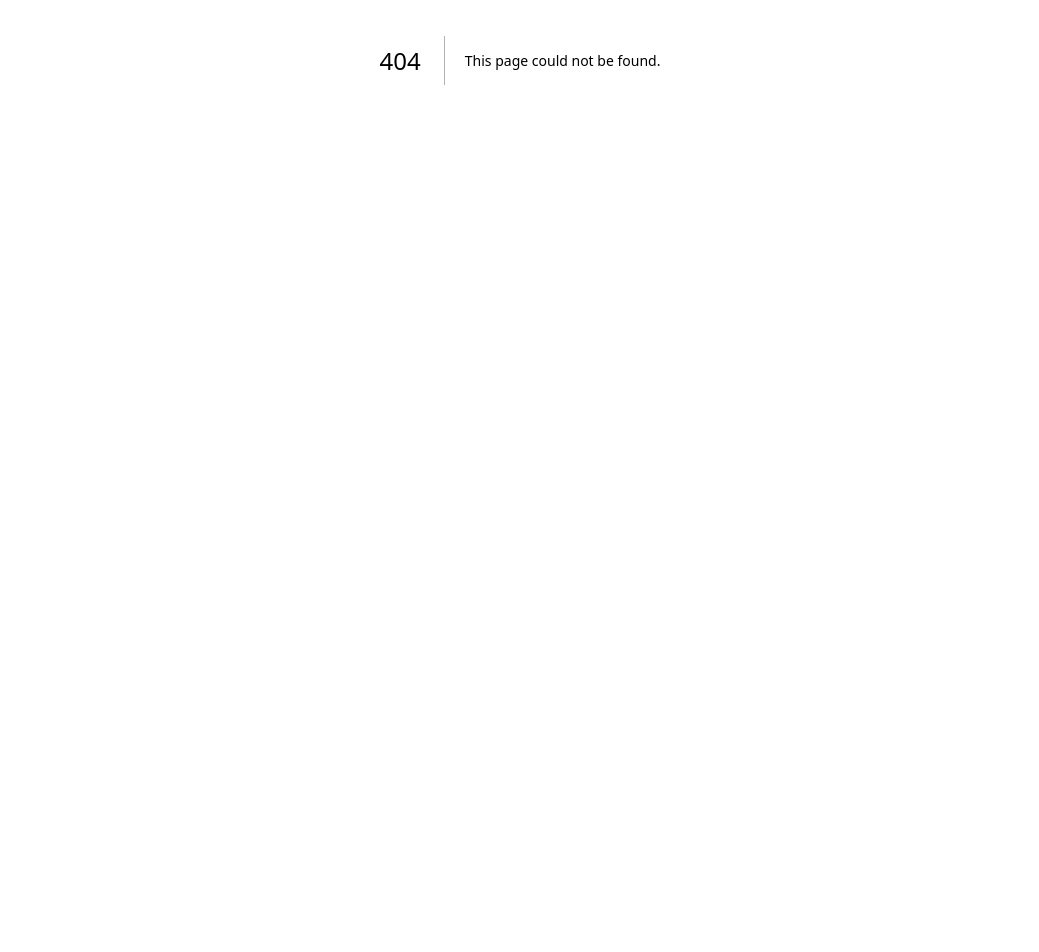
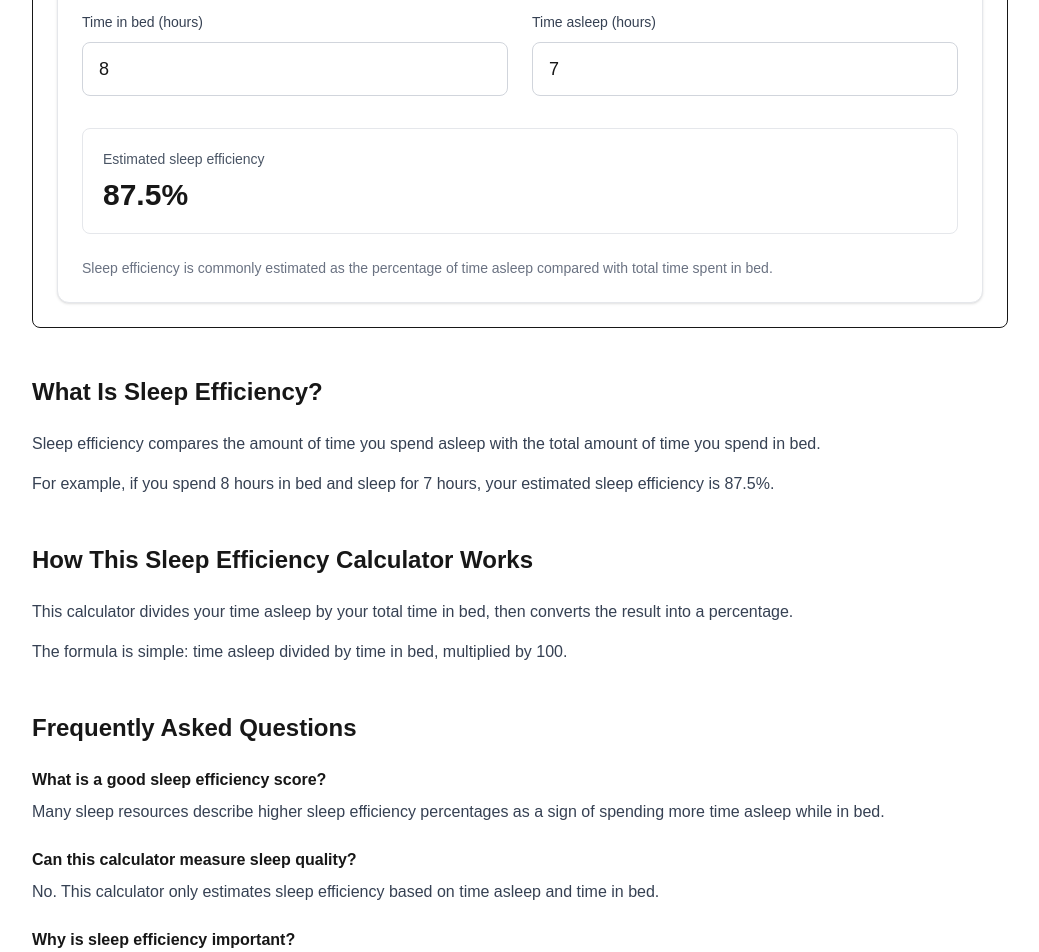
Before and after one commit to Lee-ciang/sleep-pilates-tools, a Next.js app: page /sleep-efficiency-calculator in a window 1280 px wide. Before the commit this address had no page. Shown: the part 340-1292 px from the top of the page, without its empty margins (120-1159 px from the left). Before the commit the page ends 800 px from the top, so only its background shows below. Built offline with nearby package versions, Linux system fonts and the light colour scheme.

Commit message:
Build Sleep Efficiency Calculator

```diff
--- a/app/page.tsx
+++ b/app/page.tsx
@@ -75,6 +75,15 @@ export default function Home() {
     Sleep Duration Calculator
   </a>
 </li>
+
+<li>
+  <a
+    href="/sleep-efficiency-calculator"
+    className="text-blue-600 hover:underline"
+  >
+    Sleep Efficiency Calculator
+  </a>
+</li>
           </ul>
         </section>
       </div>
--- /dev/null
+++ b/app/sleep-efficiency-calculator/page.tsx
@@ -0,0 +1,163 @@
+import type { Metadata } from "next";
+import SleepEfficiencyCalculator from "@/components/SleepEfficiencyCalculator";
+
+export const metadata: Metadata = {
+  title: "Sleep Efficiency Calculator | Estimate Sleep Efficiency",
+  description:
+    "Use this free sleep efficiency calculator to estimate the percentage of time spent asleep while in bed.",
+};
+
+export default function SleepEfficiencyCalculatorPage() {
+  return (
+    <main className="min-h-screen bg-white">
+      <div className="mx-auto max-w-5xl px-6 py-16">
+        <a
+          href="/"
+          className="text-sm font-medium text-blue-600 hover:underline"
+        >
+          ← Back to all tools
+        </a>
+
+        <h1 className="mt-6 text-4xl font-bold">
+          Sleep Efficiency Calculator
+        </h1>
+
+        <p className="mt-4 text-lg text-gray-600">
+          Estimate sleep efficiency by comparing time asleep with total time
+          spent in bed.
+        </p>
+
+        <section className="mt-12 rounded-lg border p-6">
+          <h2 className="text-2xl font-semibold">
+            Calculator
+          </h2>
+
+          <div className="mt-6">
+  <SleepEfficiencyCalculator />
+</div>
+        </section>
+
+        <section className="mt-12">
+  <h2 className="text-2xl font-semibold">
+    What Is Sleep Efficiency?
+  </h2>
+
+  <div className="mt-6 space-y-4 text-gray-700">
+    <p>
+      Sleep efficiency compares the amount of time you spend asleep with the
+      total amount of time you spend in bed.
+    </p>
+
+    <p>
+      For example, if you spend 8 hours in bed and sleep for 7 hours, your
+      estimated sleep efficiency is 87.5%.
+    </p>
+  </div>
+</section>
+
+<section className="mt-12">
+  <h2 className="text-2xl font-semibold">
+    How This Sleep Efficiency Calculator Works
+  </h2>
+
+  <div className="mt-6 space-y-4 text-gray-700">
+    <p>
+      This calculator divides your time asleep by your total time in bed,
+      then converts the result into a percentage.
+    </p>
+
+    <p>
+      The formula is simple: time asleep divided by time in bed, multiplied
+      by 100.
+    </p>
+  </div>
+</section>
+
+<section className="mt-12">
+  <h2 className="text-2xl font-semibold">
+    Frequently Asked Questions
+  </h2>
+
+  <div className="mt-6 space-y-6">
+    <div>
+      <h3 className="font-semibold">
+        What is a good sleep efficiency score?
+      </h3>
+
+      <p className="mt-2 text-gray-700">
+        Many sleep resources describe higher sleep efficiency percentages as
+        a sign of spending more time asleep while in bed.
+      </p>
+    </div>
+
+    <div>
+      <h3 className="font-semibold">
+        Can this calculator measure sleep quality?
+      </h3>
+
+      <p className="mt-2 text-gray-700">
+        No. This calculator only estimates sleep efficiency based on time
+        asleep and time in bed.
+      </p>
+    </div>
+
+    <div>
+      <h3 className="font-semibold">
+        Why is sleep efficiency important?
+      </h3>
+
+      <p className="mt-2 text-gray-700">
+        Sleep efficiency can help you understand how much of your time in bed
+        is actually spent sleeping.
+      </p>
+    </div>
+  </div>
+</section>
+
+<section className="mt-12">
+  <h2 className="text-2xl font-semibold">
+    Related Sleep Tools
+  </h2>
+
+  <div className="mt-6 grid gap-4 sm:grid-cols-3">
+    <a
+      href="/sleep-duration-calculator"
+      className="rounded-lg border border-gray-200 p-5 hover:border-blue-300"
+    >
+      <h3 className="font-semibold">
+        Sleep Duration Calculator
+      </h3>
+      <p className="mt-2 text-sm text-gray-600">
+        Calculate total sleep time between bedtime and wake-up time.
+      </p>
+    </a>
+
+    <a
+      href="/sleep-debt-calculator"
+      className="rounded-lg border border-gray-200 p-5 hover:border-blue-300"
+    >
+      <h3 className="font-semibold">
+        Sleep Debt Calculator
+      </h3>
+      <p className="mt-2 text-sm text-gray-600">
+        Estimate how much sleep you may be missing over time.
+      </p>
+    </a>
+
+    <a
+      href="/sleep-calculator"
+      className="rounded-lg border border-gray-200 p-5 hover:border-blue-300"
+    >
+      <h3 className="font-semibold">
+        Sleep Calculator
+      </h3>
+      <p className="mt-2 text-sm text-gray-600">
+        Find recommended bedtimes or wake-up times using sleep cycles.
+      </p>
+    </a>
+  </div>
+</section>
+      </div>
+    </main>
+  );
+}
--- /dev/null
+++ b/components/SleepEfficiencyCalculator.tsx
@@ -0,0 +1,76 @@
+"use client";
+
+import { useMemo, useState } from "react";
+
+export default function SleepEfficiencyCalculator() {
+  const [timeInBed, setTimeInBed] = useState("8");
+  const [timeAsleep, setTimeAsleep] = useState("7");
+
+  const result = useMemo(() => {
+    const bedHours = Number(timeInBed);
+    const asleepHours = Number(timeAsleep);
+
+    if (bedHours <= 0) {
+      return {
+        efficiency: 0,
+      };
+    }
+
+    const efficiency = (asleepHours / bedHours) * 100;
+
+    return {
+      efficiency: efficiency.toFixed(1),
+    };
+  }, [timeInBed, timeAsleep]);
+
+  return (
+    <div className="rounded-xl border border-gray-200 bg-white p-6 shadow-sm">
+      <div className="grid gap-6 sm:grid-cols-2">
+        <label className="block">
+          <span className="text-sm font-medium text-gray-700">
+            Time in bed (hours)
+          </span>
+
+          <input
+            type="number"
+            min="0"
+            step="0.5"
+            value={timeInBed}
+            onChange={(event) => setTimeInBed(event.target.value)}
+            className="mt-2 w-full rounded-lg border border-gray-300 px-4 py-3 text-lg"
+          />
+        </label>
+
+        <label className="block">
+          <span className="text-sm font-medium text-gray-700">
+            Time asleep (hours)
+          </span>
+
+          <input
+            type="number"
+            min="0"
+            step="0.5"
+            value={timeAsleep}
+            onChange={(event) => setTimeAsleep(event.target.value)}
+            className="mt-2 w-full rounded-lg border border-gray-300 px-4 py-3 text-lg"
+          />
+        </label>
+      </div>
+
+      <div className="mt-8 rounded-lg border border-gray-200 p-5">
+        <p className="text-sm text-gray-600">
+          Estimated sleep efficiency
+        </p>
+
+        <p className="mt-2 text-3xl font-bold">
+          {result.efficiency}%
+        </p>
+      </div>
+
+      <p className="mt-6 text-sm text-gray-500">
+        Sleep efficiency is commonly estimated as the percentage of time
+        asleep compared with total time spent in bed.
+      </p>
+    </div>
+  );
+}
```
